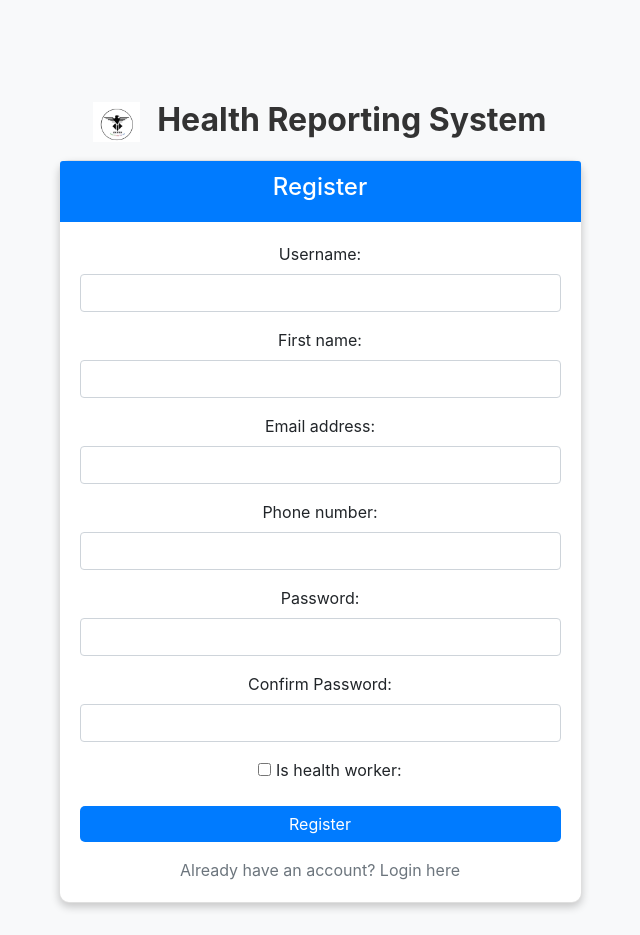
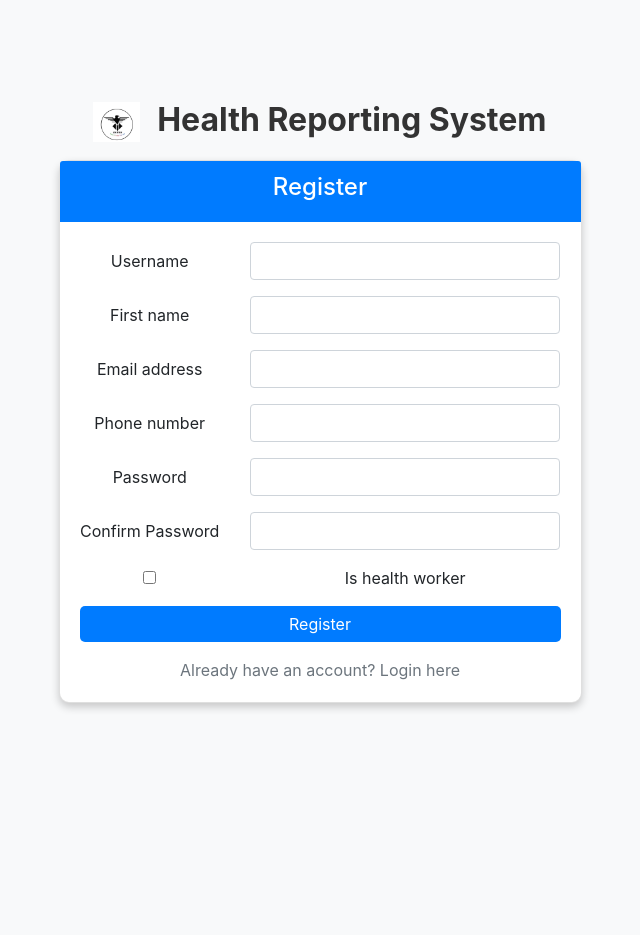
Before and after one commit to JosephAaronMusara/CommunityHealthReportingandAnalyticsPlatform, a Django app: page /register/ in a window 1280 px wide. Shown: the whole page, without its empty margins (320-960 px from the left). After the commit the page ends 710 px from the top, so only its background shows below. Run offline with Django 5.2, Linux system fonts and the light colour scheme; some libraries are stand-ins or nearby versions.

Commit message:
label alignment, no caching

```diff
--- a/health_reporting/settings.py
+++ b/health_reporting/settings.py
@@ -48,6 +48,7 @@ MIDDLEWARE = [
     'django.contrib.auth.middleware.AuthenticationMiddleware',
     'django.contrib.messages.middleware.MessageMiddleware',
     'django.middleware.clickjacking.XFrameOptionsMiddleware',
+    'reports.middleware.NoCacheMiddleware',
 ]
 
 ROOT_URLCONF = 'health_reporting.urls'
--- a/reports/forms.py
+++ b/reports/forms.py
@@ -44,12 +44,34 @@ class UserProfileForm(forms.ModelForm):
         user.save()
         return user_profile
 
+class HealthReportForm(forms.ModelForm):
+    incident_type = forms.ModelChoiceField(
+        queryset=IncidentType.objects.all(),
+        widget=forms.Select(attrs={'class': 'form-control'}),
+        empty_label="Select Incident Type"
+    )
+    location = forms.ModelChoiceField(
+        queryset=Location.objects.all(),
+        widget=forms.Select(attrs={'class': 'form-control'}),
+        empty_label="Select Location"
+    )
 
-class HealthReportForm(forms.ModelForm):
-    """Form for submitting a health report."""
     class Meta:
         model = HealthReport
-        fields = ['incident_type', 'description', 'location']
-        widgets = {
-            'reported_date': forms.DateInput(attrs={'type': 'date'}),
-        }
+        fields = ['incident_type', 'location', 'description']
+
+from django import forms
+
+class LoginForm(forms.Form):
+    username = forms.CharField(
+        widget=forms.TextInput(attrs={
+            'class': 'form-control',
+            'placeholder': 'Username'
+        })
+    )
+    password = forms.CharField(
+        widget=forms.PasswordInput(attrs={
+            'class': 'form-control',
+            'placeholder': 'Password'
+        })
+    )
--- a/reports/templates/reports/register.html
+++ b/reports/templates/reports/register.html
@@ -25,36 +25,53 @@
                     <div class="card-body">
                         <form method="POST">
                             {% csrf_token %}
-                            <div class="form-group">
-                                {{ form.username.label_tag }}
+                            <div class="form-group row align-items-center">
+                                <label class="col-sm-4 col-form-label" for="username">{{ form.username.label }}</label>
+                                <div class="col-sm-8">
                                     {{ form.username|add_class:"form-control" }}
                                 </div>
-                            <div class="form-group">
-                                {{ form.first_name.label_tag }}
+                            </div>
+                            <div class="form-group row align-items-center">
+                                <label class="col-sm-4 col-form-label" for="first_name">{{ form.first_name.label }}</label>
+                                <div class="col-sm-8">
                                     {{ form.first_name|add_class:"form-control" }}
                                 </div>
-                            <div class="form-group">
-                                {{ form.email.label_tag }}
+                            </div>
+                            <div class="form-group row align-items-center">
+                                <label class="col-sm-4 col-form-label" for="email">{{ form.email.label }}</label>
+                                <div class="col-sm-8">
                                     {{ form.email|add_class:"form-control" }}
                                 </div>
-                            <div class="form-group">
-                                {{ form.phone_number.label_tag }}
+                            </div>
+                            <div class="form-group row align-items-center">
+                                <label class="col-sm-4 col-form-label" for="phone_number">{{ form.phone_number.label }}</label>
+                                <div class="col-sm-8">
                                     {{ form.phone_number|add_class:"form-control" }}
                                 </div>
-                            <div class="form-group">
-                                {{ form.password.label_tag }}
+                            </div>
+                            <div class="form-group row align-items-center">
+                                <label class="col-sm-4 col-form-label" for="password">{{ form.password.label }}</label>
+                                <div class="col-sm-8">
                                     {{ form.password|add_class:"form-control" }}
                                 </div>
-                            <div class="form-group">
-                                {{ form.confirm_password.label_tag }}
+                            </div>
+                            <div class="form-group row align-items-center">
+                                <label class="col-sm-4 col-form-label" for="confirm_password">{{ form.confirm_password.label }}</label>
+                                <div class="col-sm-8">
                                     {{ form.confirm_password|add_class:"form-control" }}
                                 </div>
-                            <div class="form-group form-check">
+                            </div>
+                            <div class="form-group row align-items-center">
+                                <div class="col-sm-4">
                                     {{ form.is_health_worker }}
-                                {{ form.is_health_worker.label_tag }}
+                                </div>
+                                <label class="col-sm-8 form-check-label" for="is_health_worker">
+                                    {{ form.is_health_worker.label }}
+                                </label>
                             </div>
                             <button type="submit" class="btn btn-primary btn-block">Register</button>
                         </form>
+
                         <div class="mt-3 text-center">
                             <a href="{% url 'login' %}" class="text-muted">Already have an account? Login here</a>
                         </div>
```
Also changed, not shown: reports/middleware.py (added, +8 -0 lines), reports/templates/reports/dashboard.html (+4 -10 lines), reports/templates/reports/health_worker_dashboard.html (deleted, +0 -46 lines), reports/templates/reports/login.html (+11 -6 lines), reports/templates/reports/submit_report.html (+4 -3 lines), db.sqlite3, reports/migrations/0003_healthreport_status.py (added), reports/migrations/0004_rename_status_healthreport_resolved.py (added). Lines whose indentation alone changed are shown as unchanged.
